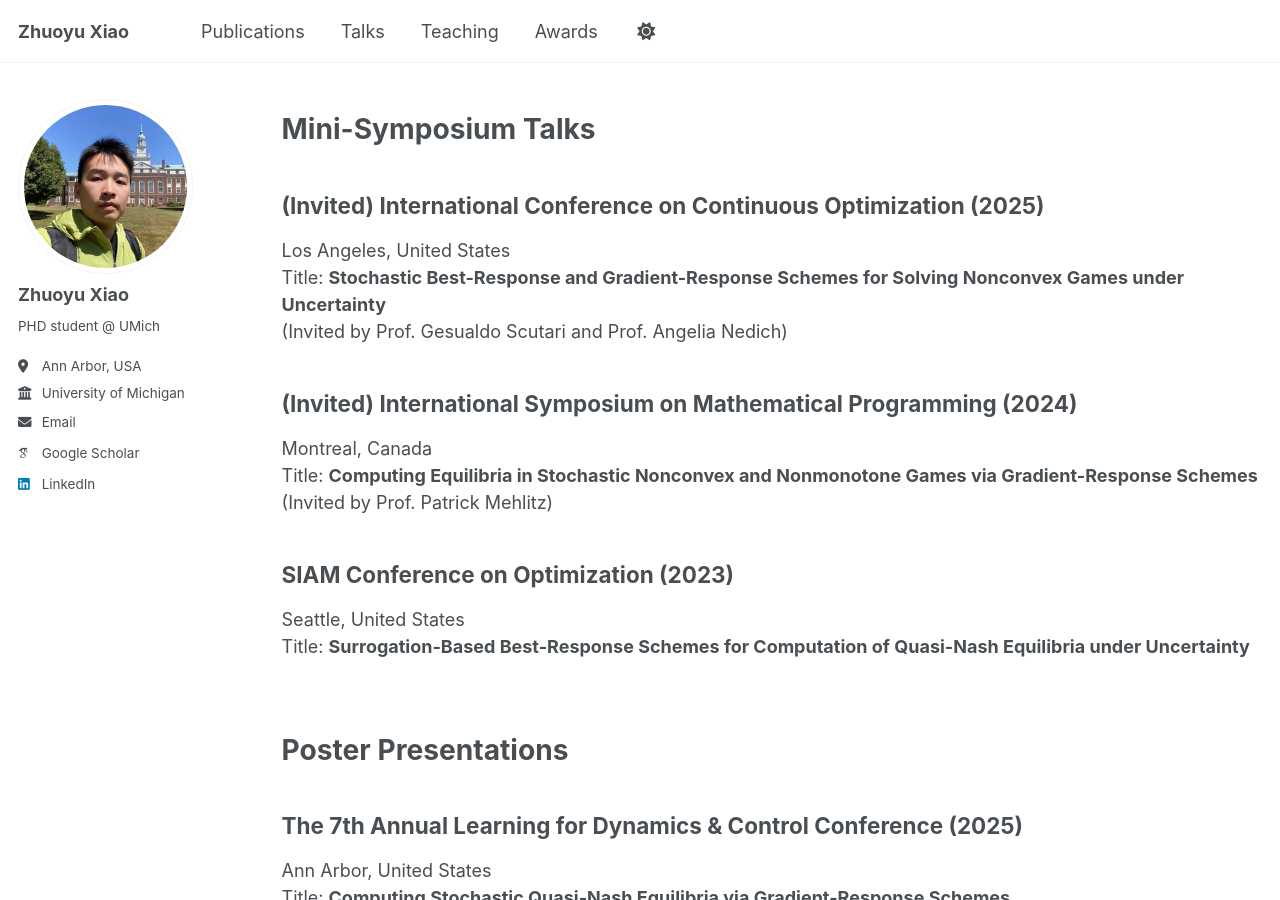
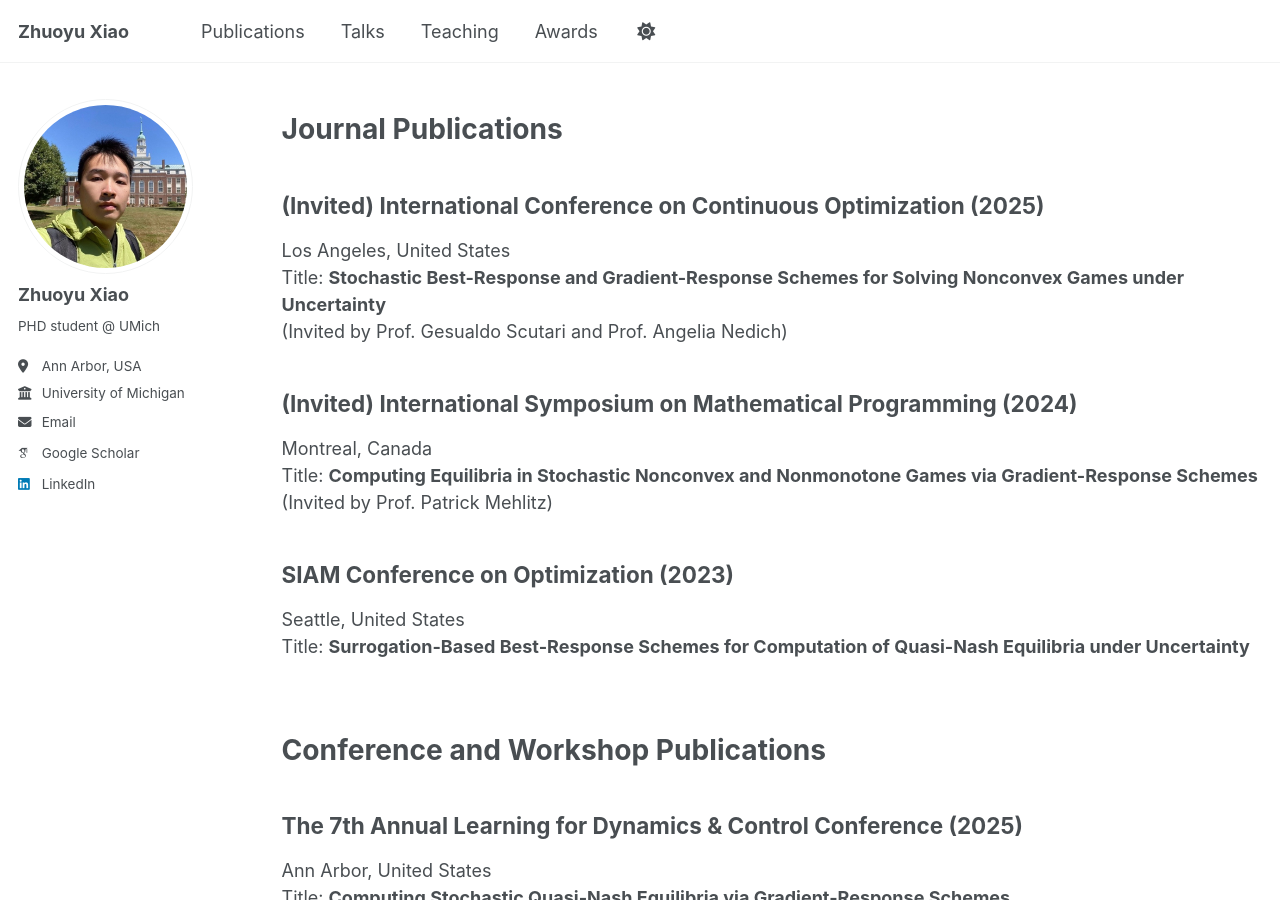
Before and after one commit to zyxiao97/zyxiao97.github.io, a Jekyll site: the page built from _pages/publications.md, in a window 1280 px wide and 900 px high. Built offline with Jekyll 4.4.1, drawn with Linux system fonts in a browser that asks for light colours; some web fonts are replaced.

Commit message:
Update publications.md

```diff
--- a/_pages/publications.md
+++ b/_pages/publications.md
@@ -5,7 +5,7 @@ permalink: /publications/
 author_profile: true
 ---
 
-Mini-Symposium Talks
+Journal Publications
 ======
 
 ## (Invited) International Conference on Continuous Optimization (2025)
@@ -24,7 +24,7 @@ Title: **Surrogation-Based Best-Response Schemes for Computation of Quasi-Nash E
 
 <br>
 
-Poster Presentations
+Conference and Workshop Publications
 ======
 
 ## The 7th Annual Learning for Dynamics & Control Conference (2025)
```
